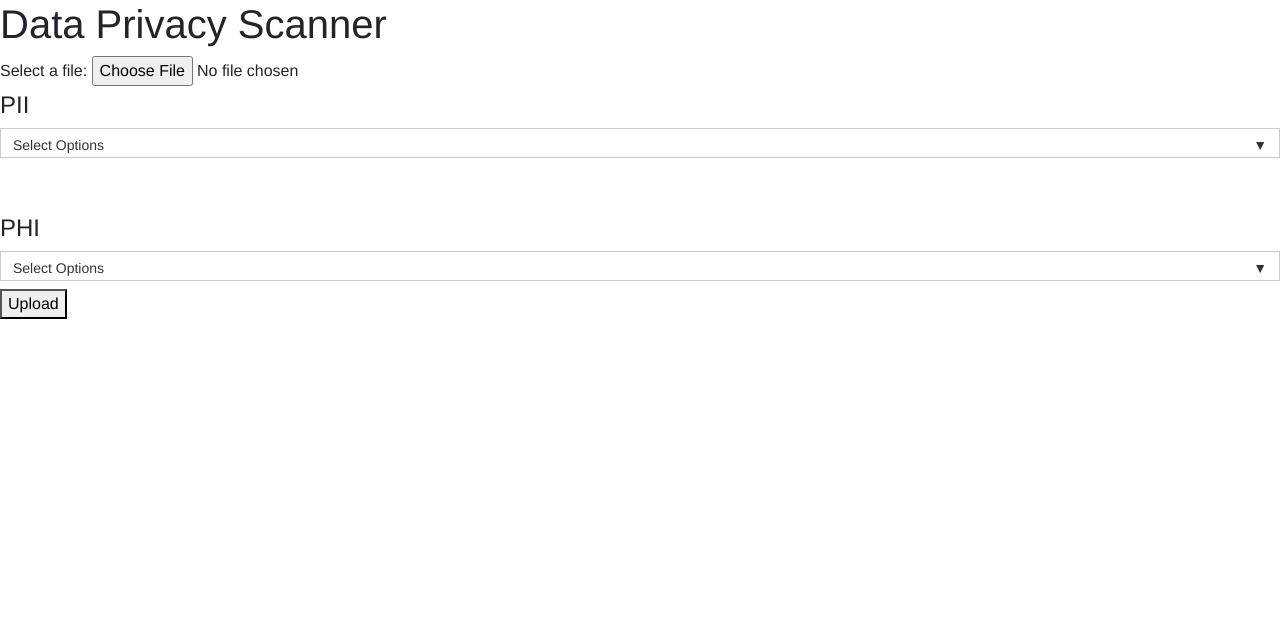
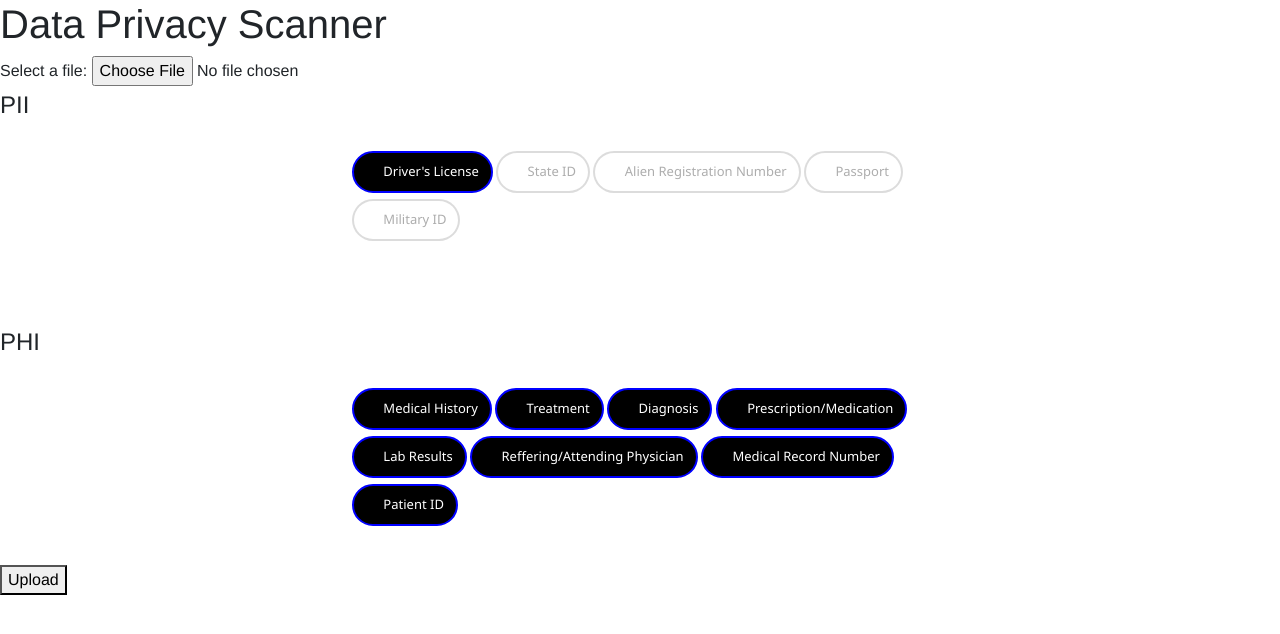
Before and after one commit to Nquartey17/DataPrivacyScanner, a Flask app: page / in a window 1280 px wide. Shown: the part 120-754 px from the top of the page. Run offline with Flask 3, Linux system fonts and the light colour scheme; some libraries are stand-ins or nearby versions.

Commit message:
Changed from dropdown checklist to checklist buttons, fixed code in keyword_addition, added military ID to PII_KEYWORDS, and selected some keywords by default

```diff
--- a/app.py
+++ b/app.py
@@ -12,7 +12,8 @@ PII_KEYWORDS = {
     "dl":["DL","driver's license", "license", "learner's permit"],
     "sid": ["state id", "identification card", "SID"],
     "a_num": ["alien registration number", "A-number", "USCIS"],
-    "passport": ["passport", "passport number"]
+    "passport": ["passport", "passport number"],
+    "mid": ["dod"]
 }
 
 PHI_KEYWORDS = {
@@ -29,7 +30,7 @@ PHI_KEYWORDS = {
 def keyword_addition(list_name, keyword_list, all_keywords):
     for selection in list_name:
         if selection in keyword_list:
-            all_keywords.extend(PII_KEYWORDS[selection])
+            all_keywords.extend(keyword_list[selection])
 
 app = Flask(__name__)
 
--- a/static/css/styles.css
+++ b/static/css/styles.css
@@ -79,66 +79,78 @@ nav ul li a {
   display: none;
 }
 
-.dropdown {
-  position: relative;
-  font-size: 14px;
-  color: #333;
+
+.container {
+    max-width: 640px;
+    font-family: 'Segoe UI', Tahoma, Geneva, Verdana, sans-serif;
+    font-size: 13px;
 }
 
-.dropdown .dropdown-list {
-  padding: 12px;
-  background: #fff;
-  position: absolute;
-  top: 30px;
-  left: 2px;
-  right: 2px;
-  box-shadow: 0 1px 2px 1px rgba(0, 0, 0, .15);
-  transform-origin: 50% 0;
-  transform: scale(1, 0);
-  transition: transform .15s ease-in-out .15s;
-  max-height: 66vh;
-  overflow-y: scroll;
+ul.ks-cboxtags {
+    list-style: none;
+    padding: 20px;
+}
+ul.ks-cboxtags li{
+  display: inline;
+}
+ul.ks-cboxtags li label{
+    display: inline-block;
+    background-color: rgba(255, 255, 255, .9);
+    border: 2px solid rgba(139, 139, 139, .3);
+    color: #adadad;
+    border-radius: 25px;
+    white-space: nowrap;
+    margin: 3px 0px;
+    -webkit-touch-callout: none;
+    -webkit-user-select: none;
+    -moz-user-select: none;
+    -ms-user-select: none;
+    user-select: none;
+    -webkit-tap-highlight-color: transparent;
+    transition: all .2s;
 }
 
-.dropdown .dropdown-option {
-  display: block;
-  padding: 8px 12px;
-  opacity: 0;
-  transition: opacity .15s ease-in-out;
+ul.ks-cboxtags li label {
+    padding: 8px 12px;
+    cursor: pointer;
 }
 
-.dropdown .dropdown-label {
-  display: block;
-  height: 30px;
-  background: #fff;
-  border: 1px solid #ccc;
-  padding: 6px 12px;
-  cursor: pointer;
+ul.ks-cboxtags li label::before {
+    display: inline-block;
+    font-style: normal;
+    font-variant: normal;
+    text-rendering: auto;
+    -webkit-font-smoothing: antialiased;
+    font-family: "Font Awesome 5 Free";
+    font-weight: 900;
+    font-size: 12px;
+    padding: 2px 6px 2px 2px;
+    content: "\f067";
+    transition: transform .3s ease-in-out;
 }
 
-.dropdown .dropdown-label:before {
-  content: '▼';
-  float: right;
+ul.ks-cboxtags li input[type="checkbox"]:checked + label::before {
+    content: "\f00c";
+    transform: rotate(-360deg);
+    transition: transform .3s ease-in-out;
 }
 
-.dropdown.on .dropdown-list {
-  transform: scale(1, 1);
-  transition-delay: 0s;
+ul.ks-cboxtags li input[type="checkbox"]:checked + label {
+    border: 2px solid blue;
+    background-color: black;
+    color: #fff;
+    transition: all .2s;
 }
 
-.dropdown.on .dropdown-list .dropdown-option {
-  opacity: 1;
-  transition-delay: .2s;
+ul.ks-cboxtags li input[type="checkbox"] {
+  display: absolute;
 }
-
-.dropdown.on .dropdown-label:before {
-  content: '▲';
+ul.ks-cboxtags li input[type="checkbox"] {
+  position: absolute;
+  opacity: 0;
 }
-
-.dropdown input[type="checkbox"] {
-  position: relative;
-  top: -1px;
-  margin-right: 4px;
+ul.ks-cboxtags li input[type="checkbox"]:focus + label {
+  border: 2px solid #61dfff;
 }
 
 @media (max-width: 786px) {
--- a/templates/index.html
+++ b/templates/index.html
@@ -51,94 +51,34 @@
   <input type="file"  name="test">
 
   <h4>PII</h4>
-
-  <div class="dropdown" data-control="checkbox-dropdown">
-    <label class="dropdown-label">Select</label>
-
-    <div class="dropdown-list">
-
-      <a href="#" data-toggle="check-all" class="dropdown-option">
-        Select All
-      </a>
-
-      <label class="dropdown-option">
-        <input type="checkbox" name="pii_dropdown" value="dl" />
-        Driver’s license
-      </label>
-
-      <label class="dropdown-option">
-        <input type="checkbox" name="pii_dropdown" value="sid" />
-        State ID
-      </label>
-
-      <label class="dropdown-option">
-        <input type="checkbox" name="pii_dropdown" value="a_num" />
-        Alien registration number
-      </label>
-
-      <label class="dropdown-option">
-        <input type="checkbox" name="pii_dropdown" value="passport" />
-        Passport
-      </label>
-    </div>
+  <div class="container" data-control="checkbox-dropdown">
+    <ul class="ks-cboxtags">
+      <li><input type="checkbox" name="pii_dropdown" id="dl" value="dl" checked><label for="dl">Driver's License</label></li>
+      <li><input type="checkbox" name="pii_dropdown" id="sid" value="sid"><label for="sid">State ID</label></li>
+      <li><input type="checkbox" name="pii_dropdown" id="a_num" value="a_num"><label for="a_num">Alien Registration Number</label></li>
+      <li><input type="checkbox" name="pii_dropdown" id="passport" value="passport"><label for="passport">Passport</label></li>
+      <li><input type="checkbox" name="pii_dropdown" id="mid" value="mid"><label for="mid">Military ID</label></li>
+    </ul>
   </div>
 
   <br><br>
    <h4>PHI</h4>
 
-  <div class="dropdown" data-control="checkbox-dropdown">
-    <label class="dropdown-label">Select</label>
+  <div class="container" data-control="checkbox-dropdown">
+    <ul class="ks-cboxtags">
+      <li><input type="checkbox" name="phi_dropdown" id="hx" value="hx" checked><label for="hx">Medical History</label></li>
+      <li><input type="checkbox" name="phi_dropdown" id="tx" value="tx" checked><label for="tx">Treatment</label></li>
+      <li><input type="checkbox" name="phi_dropdown" id="dx" value="dx" checked><label for="dx">Diagnosis</label></li>
+      <li><input type="checkbox" name="phi_dropdown" id="rx" value="rx" checked><label for="rx">Prescription/Medication</label></li>
+      <li><input type="checkbox" name="phi_dropdown" id="lab" value="lab" checked><label for="lab">Lab Results</label></li>
+      <li><input type="checkbox" name="phi_dropdown" id="phys" value="phys" checked><label for="phys">Reffering/Attending Physician</label></li>
+      <li><input type="checkbox" name="phi_dropdown" id="mrn" value="mrn" checked><label for="mrn">Medical Record Number</label></li>
+      <li><input type="checkbox" name="phi_dropdown" id="pid" value="pid" checked><label for="pid">Patient ID</label></li>
+    </ul>
+  </div>
 
-    <div class="dropdown-list">
+  <button type="submit">Upload</button>
 
-      <a href="#" data-toggle="check-all" class="dropdown-option">
-        Select All
-      </a>
-
-      <label class="dropdown-option">
-        <input type="checkbox" name="phi_dropdown" value="hx" />
-        Medical History
-      </label>
-
-      <label class="dropdown-option">
-        <input type="checkbox" name="phi_dropdown" value="tx" />
-        Treatment
-      </label>
-
-      <label class="dropdown-option">
-        <input type="checkbox" name="phi_dropdown" value="dx" />
-        Diagnosis
-      </label>
-
-      <label class="dropdown-option">
-        <input type="checkbox" name="phi_dropdown" value="rx" />
-        Prescription/Medication
-      </label>
-
-      <label class="dropdown-option">
-        <input type="checkbox" name="phi_dropdown" value="lab" />
-        Lab Results
-      </label>
-
-      <label class="dropdown-option">
-        <input type="checkbox" name="phi_dropdown" value="phys" />
-        Reffering/Attending Physician
-      </label>
-
-      <label class="dropdown-option">
-        <input type="checkbox" name="phi_dropdown" value="mrn" />
-        Medical Record Number
-      </label>
-
-      <label class="dropdown-option">
-        <input type="checkbox" name="phi_dropdown" value="pid" />
-        Patient ID
-      </label>
-
-
-    </div>
-  </div>
-  <button type="submit">Upload</button>
 </form>
 
 </body>
```
